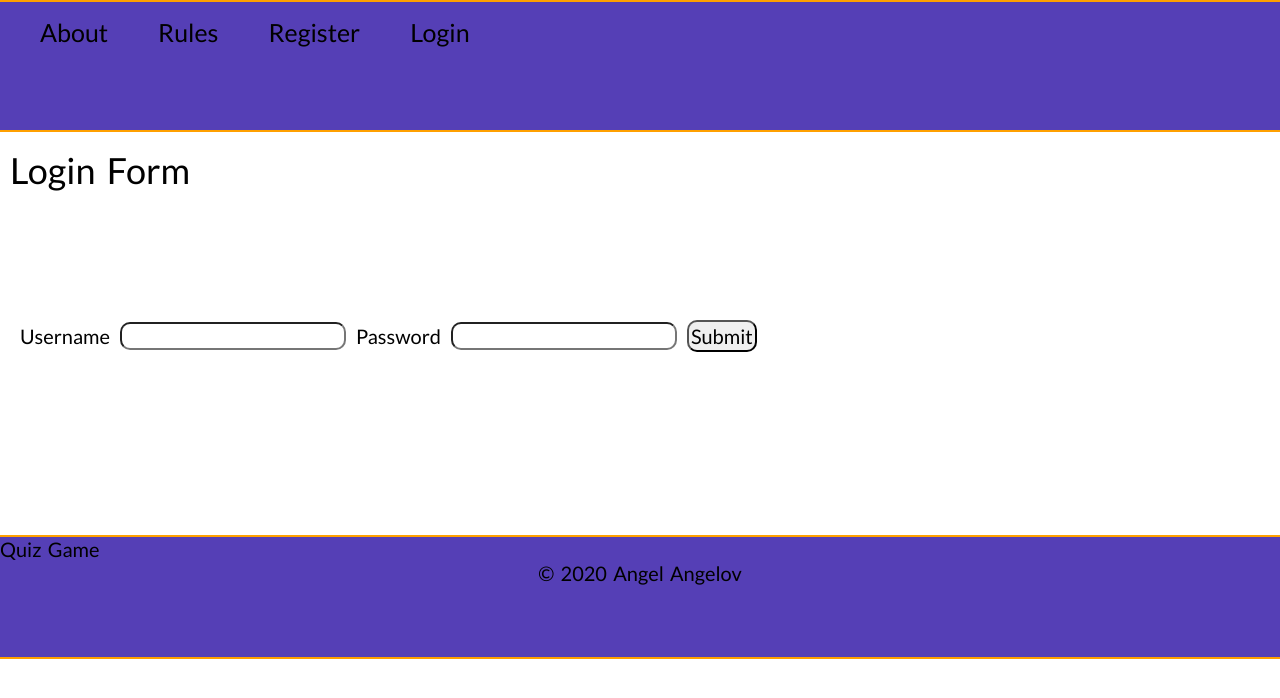
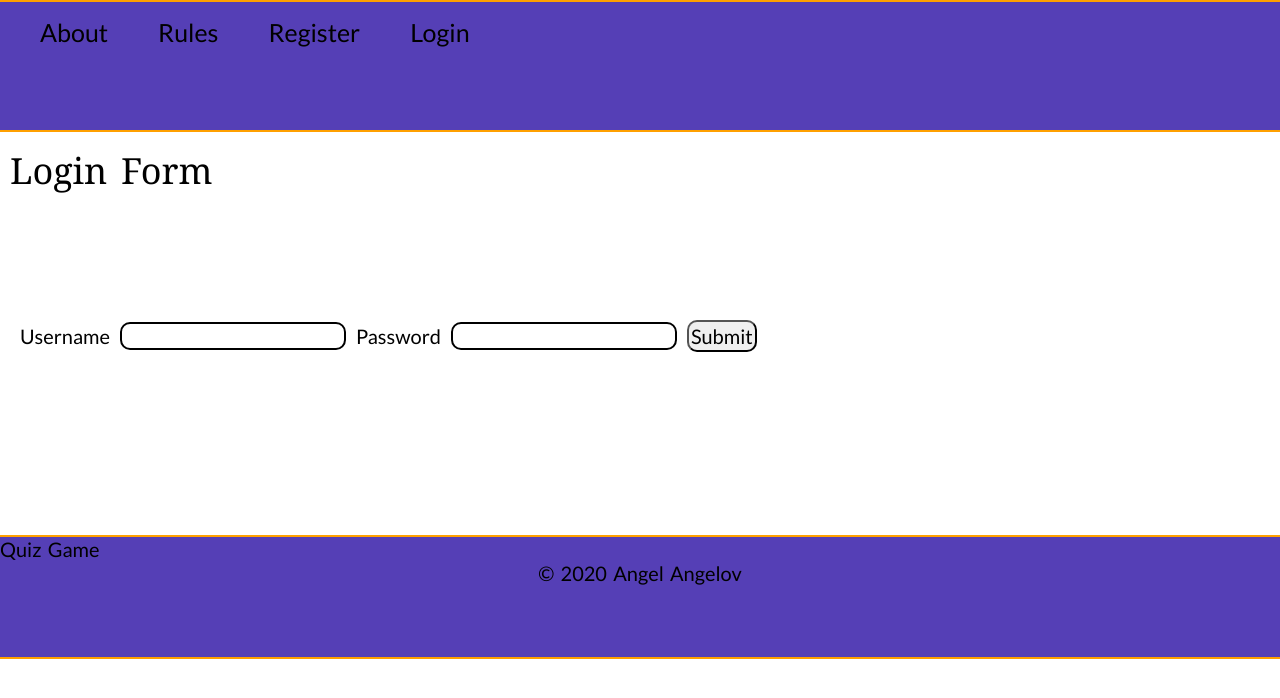
Before and after one commit to akangelov/Quiz-Game, a React (Create React App) app in the folder my-app/: page /login in a window 1280 px wide. Shown: the top 698 px of the page. Built offline with nearby package versions, Linux system fonts and the light colour scheme.

Commit message:
css updates

```diff
--- a/my-app/src/pages/user/Login.jsx
+++ b/my-app/src/pages/user/Login.jsx
@@ -22,7 +22,7 @@ const formik = useFormik({
 });
     return (
         <>
-        <h2>Login Form</h2>
+        <h2 className={styles.h2}>Login Form</h2>
         <div className={styles.container}>
         <form onSubmit={formik.handleSubmit} >
             <label className={styles.label} htmlFor="username">Username</label>
--- a/my-app/src/pages/user/Register.jsx
+++ b/my-app/src/pages/user/Register.jsx
@@ -36,7 +36,7 @@ const Register = () => {
 
     return (
         <>
-        <h2>Register Form</h2>
+        <h2 className={styles.h2}>Register Form</h2>
         <div className={styles.container}>
         <form onSubmit={formik.handleSubmit}>
             <label className={styles.label} htmlFor="username">Username</label>
--- a/my-app/src/pages/user/UserForms.module.css
+++ b/my-app/src/pages/user/UserForms.module.css
@@ -8,7 +8,14 @@
 
 .input {
     margin-left: 10px;
+    border: 2px solid black;
     border-radius: 10px;
+}
+
+.input:focus {
+    outline: none;
+    border-color: #9ecaed;
+    box-shadow: 0 0 10px #9ecaed;
 }
 
 .label {
@@ -24,3 +31,7 @@
 .button:hover {
     color: blue;
 }
+
+.h2 {
+    font-family: Georgia, 'Times New Roman', Times, serif;
+}
```
